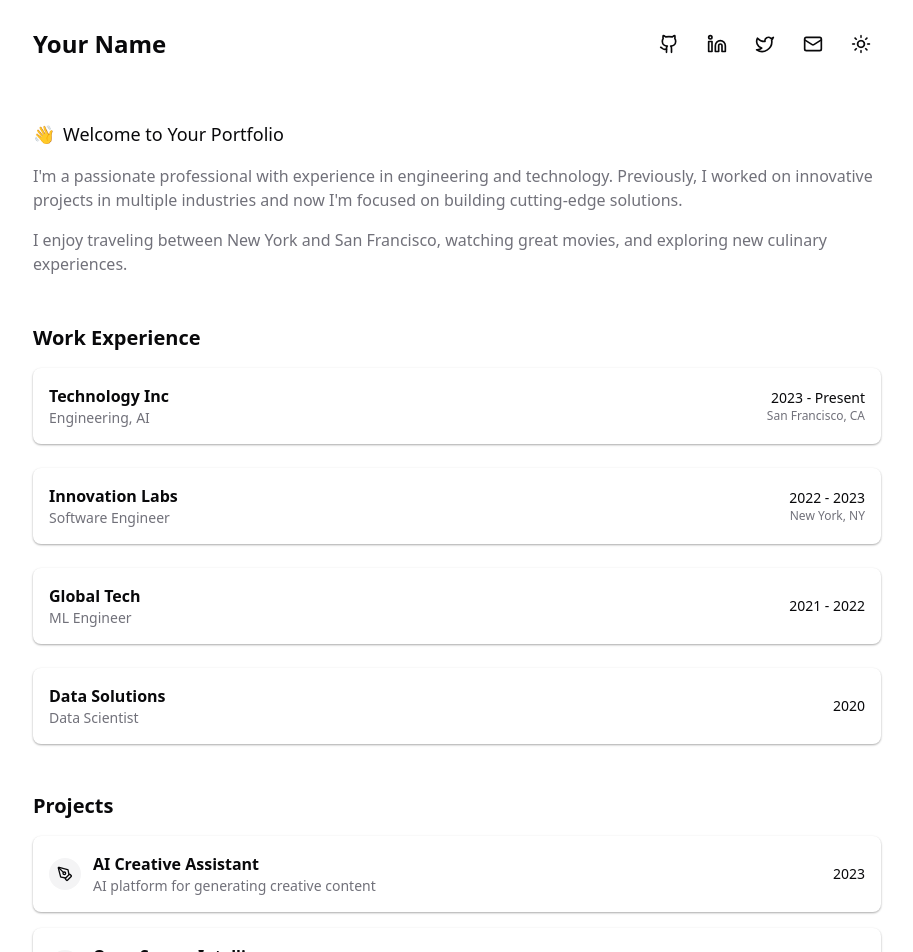
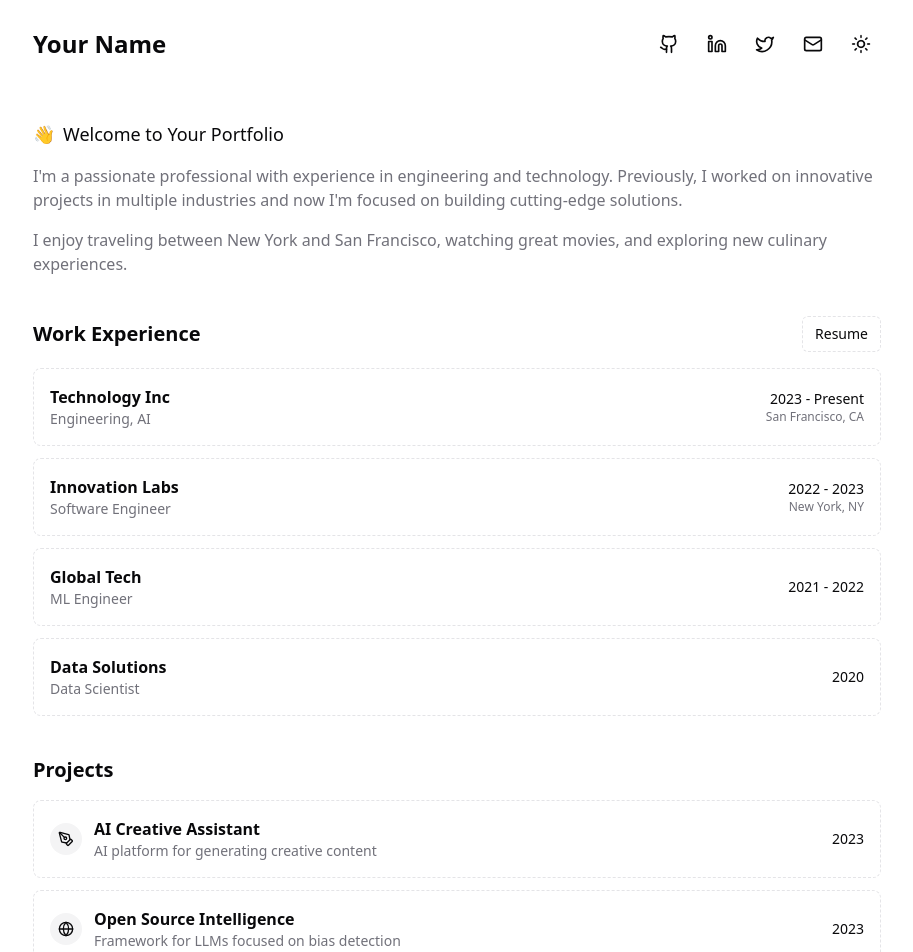
Before and after one commit to OhioStateBDAA/Personal_Website_Template, a React (Vite) app: page / in a window 1280 px wide. Shown: the top 952 px of the page, without its empty margins (183-1096 px from the left). Built offline with nearby package versions, Linux system fonts and the light colour scheme.

Commit message:
feat: Improve layout and add resume button
- Adjusted spacing in work experience and projects sections.
- Added a resume button to the work experience section.
- Implemented a dashed line visual separator.

```diff
--- a/src/components/LinkCard.tsx
+++ b/src/components/LinkCard.tsx
@@ -13,11 +13,11 @@ const LinkCard = ({ title, description, url }: LinkCardProps) => {
       href={url}
       target="_blank"
       rel="noopener noreferrer"
-      className="block mb-4 p-4 rounded-lg bg-card hover-transition hover:bg-accent/50 paper-shadow hover-float group"
+      className="block mb-3 p-4 rounded-lg dashed-border hover-transition hover:bg-accent/10 hover-float group"
     >
       <div className="flex justify-between items-center">
         <h3 className="font-bold">{title}</h3>
-        <ExternalLink className="h-4 w-4 text-muted-foreground group-hover:text-foreground transition-colors duration-500" />
+        <ExternalLink className="h-4 w-4 text-muted-foreground group-hover:text-foreground transition-colors duration-400" />
       </div>
       <p className="text-sm text-muted-foreground mt-1">{description}</p>
     </a>
--- a/src/components/ProjectCard.tsx
+++ b/src/components/ProjectCard.tsx
@@ -33,7 +33,7 @@ const ProjectCard = ({
 
   return (
     <div className={cn(
-      "mb-4 p-4 rounded-lg bg-card hover-transition paper-shadow hover:bg-accent/50",
+      "mb-3 p-4 rounded-lg dashed-border hover-transition hover:bg-accent/10",
       "hover-float"
     )}>
       {link ? (
--- a/src/components/RoleCard.tsx
+++ b/src/components/RoleCard.tsx
@@ -20,7 +20,7 @@ const RoleCard = ({
   tags
 }: RoleCardProps) => {
   const [isOpen, setIsOpen] = useState(false);
-  return <div className="mb-6 origami-fold paper-shadow rounded-lg bg-card hover-transition hover:bg-accent/50">
+  return <div className="mb-3 origami-fold dashed-border rounded-lg hover-transition hover:bg-accent/10">
       <div className="p-4 flex justify-between items-center cursor-pointer" onClick={() => setIsOpen(!isOpen)}>
         <div className="flex items-center space-x-3">
           {logo && <div className="w-8 h-8 rounded-full overflow-hidden flex items-center justify-center bg-secondary">
@@ -37,8 +37,8 @@ const RoleCard = ({
         </div>
       </div>
 
-      <div className={cn("origami-fold-content overflow-hidden transition-all duration-500", isOpen ? "origami-fold-open" : "origami-fold-closed")}>
-        <div className="p-4 pt-0 border-t px-[16px] my-0 py-[10px]">
+      <div className={cn("origami-fold-content overflow-hidden transition-all duration-400", isOpen ? "origami-fold-open" : "origami-fold-closed")}>
+        <div className="p-4 pt-0 border-t border-dashed px-[16px] my-0 py-[10px]">
           {description && <p className="text-sm mb-3">{description}</p>}
 
           {tags && tags.length > 0 && <div className="flex flex-wrap gap-2">
--- a/src/components/SectionTitle.tsx
+++ b/src/components/SectionTitle.tsx
@@ -1,16 +1,27 @@
 
 import { cn } from '@/lib/utils';
+import { Button } from './ui/button';
 
 interface SectionTitleProps {
   title: string;
   className?: string;
+  resumeLink?: string;
 }
 
-const SectionTitle = ({ title, className }: SectionTitleProps) => {
+const SectionTitle = ({ title, className, resumeLink }: SectionTitleProps) => {
   return (
-    <h2 className={cn("text-xl font-bold mb-4", className)}>
-      {title}
-    </h2>
+    <div className="flex justify-between items-center mb-4">
+      <h2 className={cn("text-xl font-bold", className)}>
+        {title}
+      </h2>
+      {resumeLink && (
+        <a href={resumeLink} target="_blank" rel="noopener noreferrer">
+          <Button variant="outline" size="sm" className="border border-dashed hover-transition">
+            Resume
+          </Button>
+        </a>
+      )}
+    </div>
   );
 };
 
--- a/src/index.css
+++ b/src/index.css
@@ -64,12 +64,12 @@
   .origami-fold {
     transform-style: preserve-3d;
     perspective: 1000px;
-    transition: all 0.5s ease-in-out;
+    transition: all 0.4s ease-in-out;
   }
 
   .origami-fold-content {
     transform-origin: top;
-    transition: transform 0.5s ease-in-out, opacity 0.5s ease-in-out;
+    transition: transform 0.4s ease-in-out, opacity 0.4s ease-in-out;
   }
 
   .origami-fold-closed {
@@ -87,25 +87,31 @@
 
   .paper-shadow {
     box-shadow: 0 1px 3px rgba(0,0,0,0.12), 0 1px 2px rgba(0,0,0,0.24);
-    transition: box-shadow 0.5s cubic-bezier(.25,.8,.25,1);
+    transition: box-shadow 0.4s cubic-bezier(.25,.8,.25,1);
   }
 
   .paper-shadow:hover {
     box-shadow: 0 14px 28px rgba(0,0,0,0.25), 0 10px 10px rgba(0,0,0,0.22);
   }
+
+  .dashed-border {
+    border: 1px dashed hsl(var(--border));
+    background-color: transparent;
+    box-shadow: none;
+  }
 }
 
 @layer utilities {
-  /* Added slow hover animations */
+  /* Updated slower hover animations */
   .hover-transition {
     transition-property: all;
-    transition-duration: 0.5s;
+    transition-duration: 0.4s;
     transition-timing-function: ease-in-out;
   }
 
   .hover-float {
     transform: translateY(0);
-    transition: transform 0.5s ease-in-out;
+    transition: transform 0.4s ease-in-out;
   }
 
   .hover-float:hover {
--- a/src/pages/Index.tsx
+++ b/src/pages/Index.tsx
@@ -24,7 +24,7 @@ const Index = () => {
     <div className="min-h-screen bg-background text-foreground transition-colors duration-500 pb-12">
       <Header />
 
-      <main className="max-w-4xl mx-auto px-6 py-8 space-y-12">
+      <main className="max-w-4xl mx-auto px-6 py-8 space-y-10">
         {/* Introduction */}
         <section className="mb-8 origami-fold">
           <div className="mb-6">
@@ -46,7 +46,10 @@ const Index = () => {
 
         {/* Work Experience */}
         <section>
-          <SectionTitle title="Work Experience" />
+          <SectionTitle
+            title="Work Experience"
+            resumeLink="/resume.pdf"
+          />
 
           <RoleCard
             company="Technology Inc"
```
